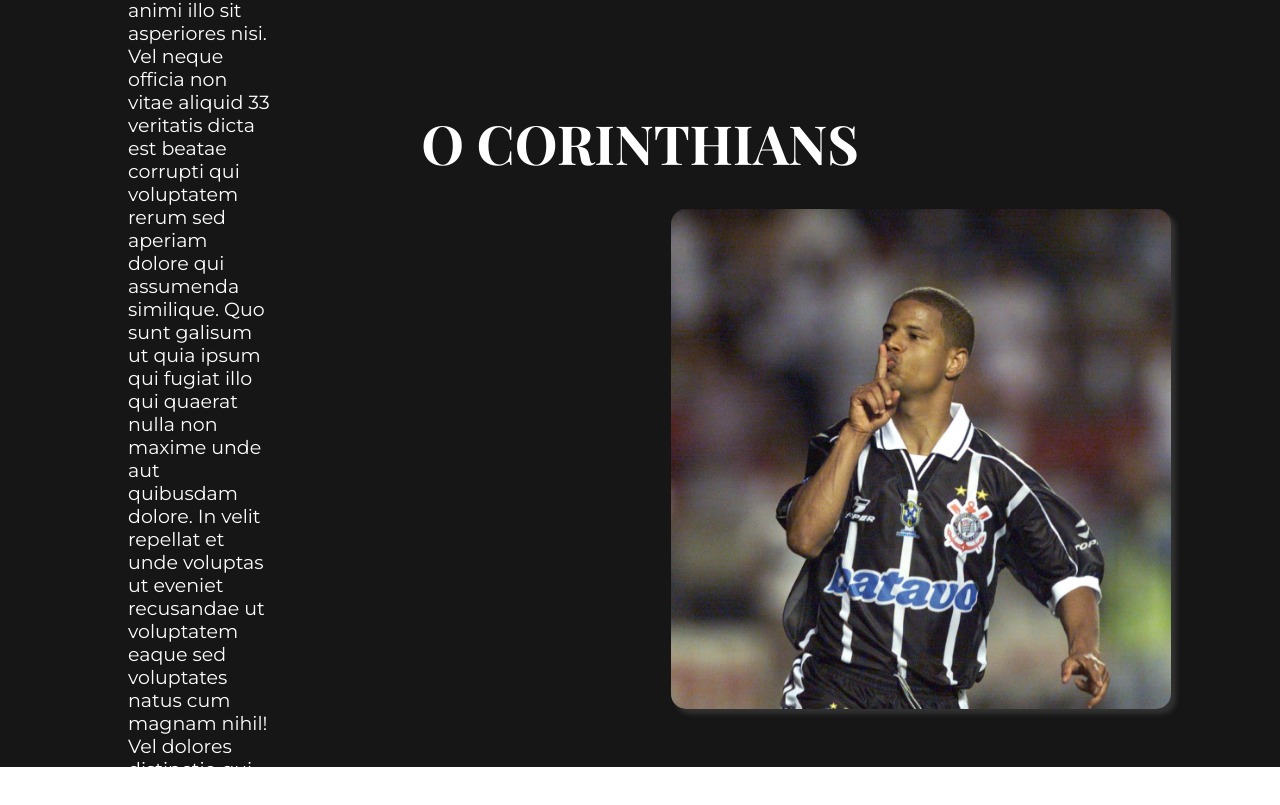
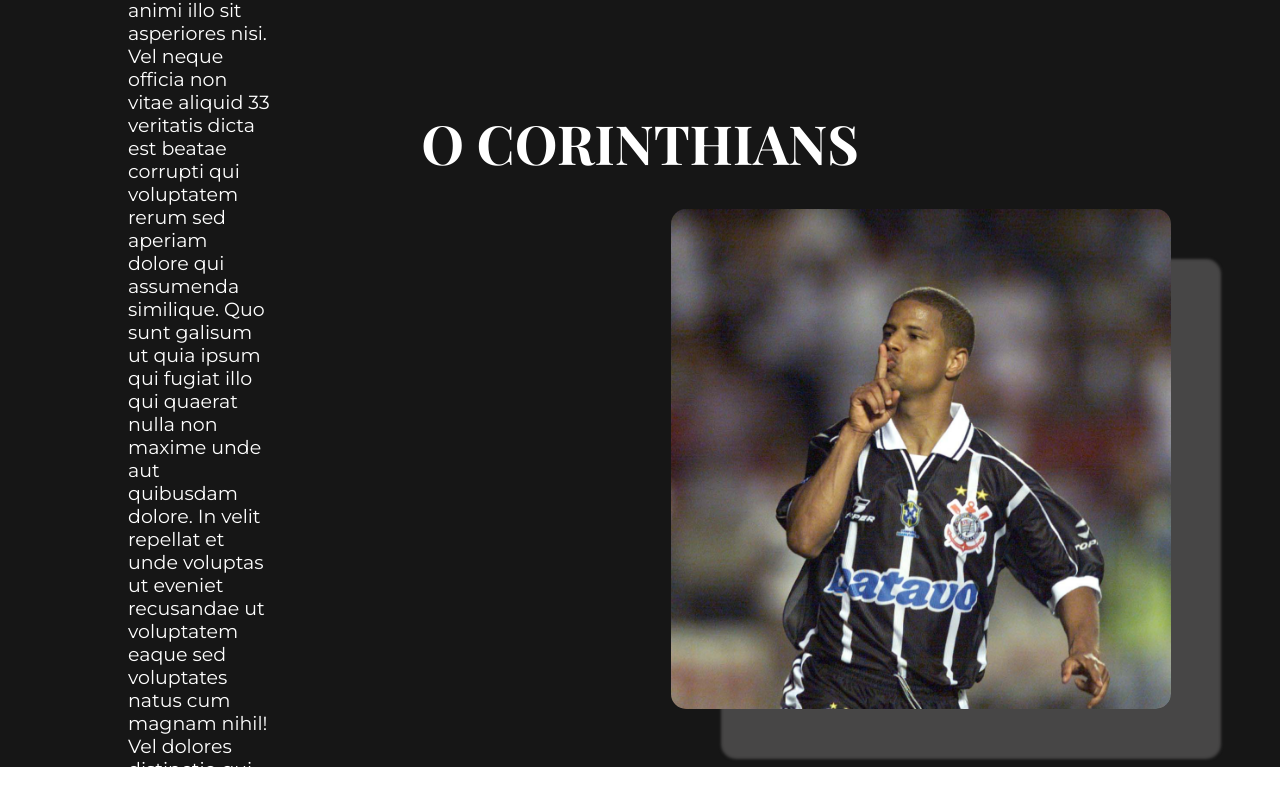
Before and after one commit to ProjetoFiel/Projeto_Individual, a plain HTML site: page 1.Site Projeto/html/index.html in a window 1280 px wide. Shown: the part 833-1638 px from the top of the page. Drawn offline with nearby package versions, Linux system fonts and the light colour scheme; a web font is replaced by a local one.

Commit message:
Alteração no boxshadow da imagem da sessao historia

```diff
--- a/1.Site Projeto/css/style.css
+++ b/1.Site Projeto/css/style.css
@@ -190,7 +190,9 @@
   height: 500px;
   align-items: center;
   border-radius: 15px;
-  box-shadow: 5px 5px 5px #323232;
+  -webkit-box-shadow: 50px 50px 3px 0px rgba(71, 70, 70, 1);
+  -moz-box-shadow: 50px 50px 3px 0px rgba(71, 70, 70, 1);
+  box-shadow: 50px 50px 3px 0px rgba(71, 70, 70, 1);
 }
 
 /*CSS CADASTRO*/
```
